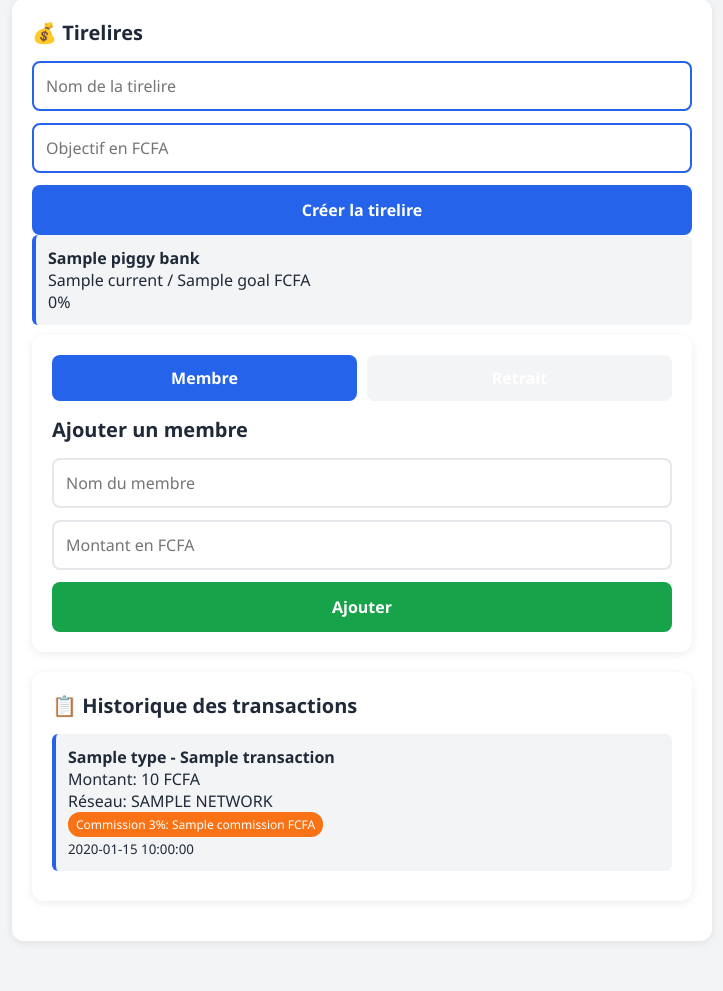
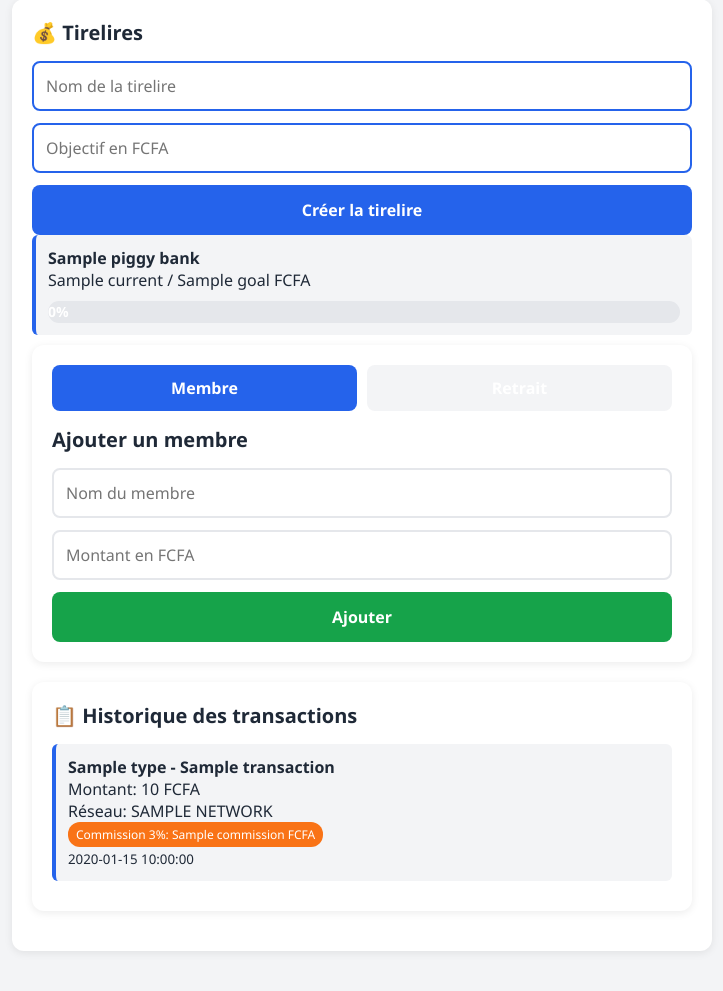
Before and after one commit to tsevijpakpaki-boop/JP-Tontine-, a Flask app: template templates/index.html in a window 1280 px wide. Shown: the part 156-1147 px from the top of the page, without its empty margins (278-1001 px from the left). Before the commit the page ends 1027 px from the top, so only its background shows below. Run offline with Flask 3, Linux system fonts and the light colour scheme; the template is opened without the code that fills it: most values are stand-ins (such as "Sample title", 1, 10 or a date in 2020).

Commit message:
Update index.html

```diff
--- a/templates/index.html
+++ b/templates/index.html
@@ -123,7 +123,25 @@
    .flash.error { background: #fee2e2; color: #991b1b; }
 
    .hidden { display: none; }
-</style>
+.progress-bar {
+  width: 100%;
+  height: 22px;
+  background: #e5e7eb;
+  border-radius: 12px;
+  overflow: hidden;
+  margin-top: 10px;
+}
+
+.progress-fill {
+  height: 100%;
+  background: linear-gradient(90deg, #8b5cf6, #a78bfa);
+  color: white;
+  text-align: center;
+  line-height: 22px;
+  font-weight: 600;
+  font-size: 14px;
+  transition: width 0.4s ease;
+}</style>
 </head>
 <body>
 <div class="container">
```
